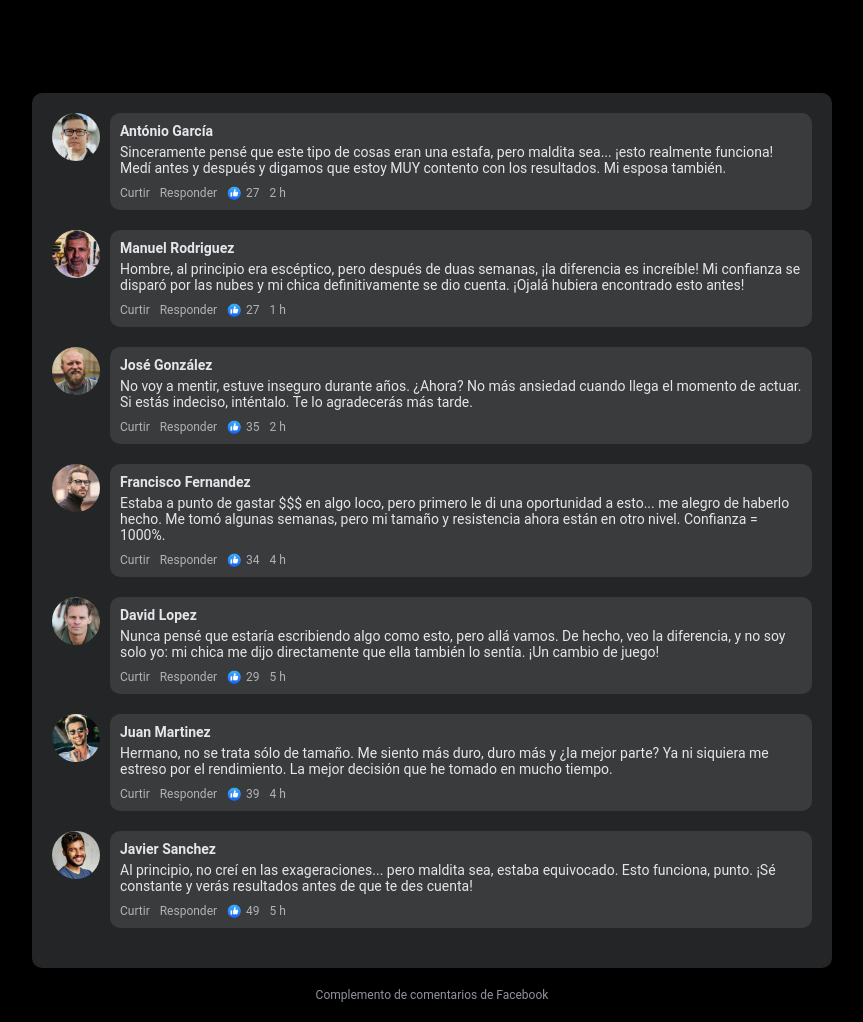
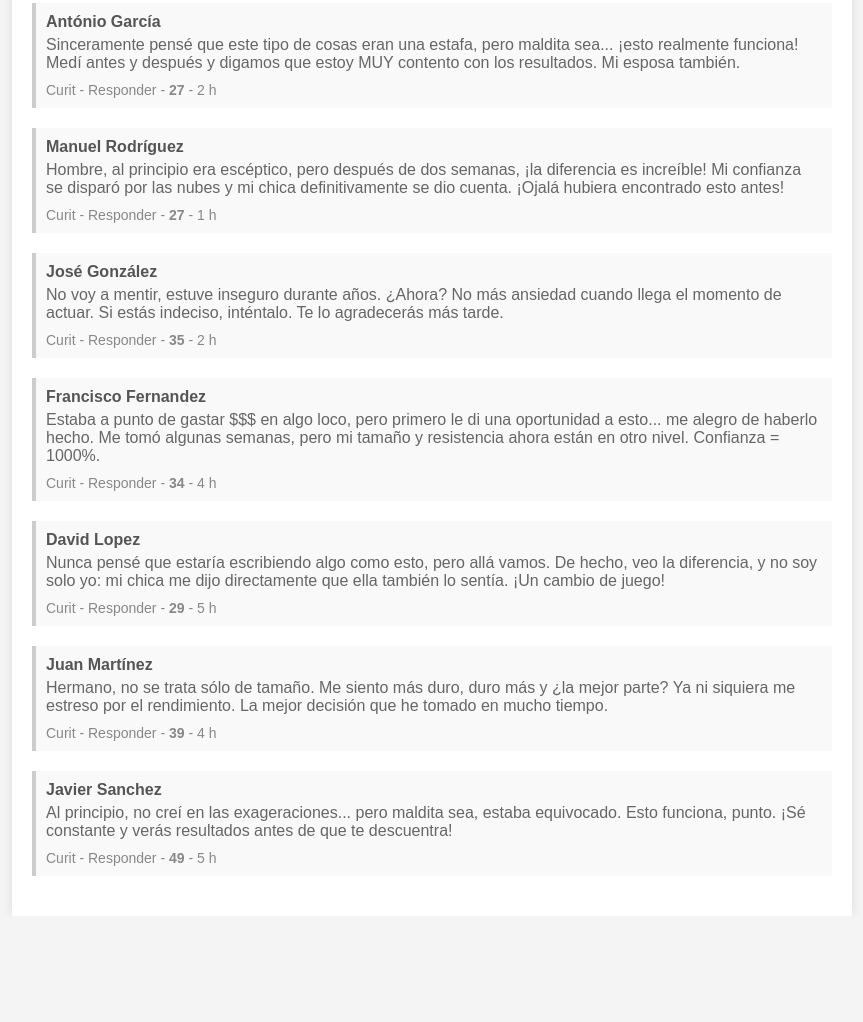
Before and after one commit to createmaxx/upmen.online, a plain HTML site: page new2/index.html in a window 1280 px wide. Shown: the part 397-1419 px from the top of the page, without its empty margins (208-1071 px from the left). After the commit the page ends 1313 px from the top, so only its background shows below. Drawn offline with Linux system fonts and the light colour scheme.

Commit message:
Update index.html

```diff
--- a/new2/index.html
+++ b/new2/index.html
@@ -1,231 +1,106 @@
 <!DOCTYPE html>
-<html lang="en">
+<html lang="es">
 <head>
     <meta charset="UTF-8">
     <meta name="viewport" content="width=device-width, initial-scale=1.0">
-    <meta name="description" content="Descrição">
-    <title>Means Health</title>
+    <title>Tu Video ya ha comenzado</title>
     <style>
         body {
-            font-family: Roboto, sans-serif;
-            background: #000;
-            color: #fff;
+            font-family: Arial, sans-serif;
+            background-color: #f4f4f4;
+            color: #333;
             margin: 0;
             padding: 0;
-            overflow-x: hidden;
         }
         .container {
             max-width: 800px;
             margin: 0 auto;
             padding: 20px;
+            background-color: #fff;
+            box-shadow: 0 0 10px rgba(0, 0, 0, 0.1);
         }
-        .video-container {
-            position: relative;
-            width: 100%;
-            padding-top: 56.25%; /* Proporção 16:9 */
-            overflow: hidden;
+        h1 {
+            font-size: 24px;
+            color: #444;
+        }
+        .vsl-space {
+            background-color: #e0e0e0;
+            height: 300px;
+            display: flex;
+            align-items: center;
+            justify-content: center;
             margin-bottom: 20px;
-            background: #000;
-            border-radius: 10px;
         }
-        .video-container iframe {
-            position: absolute;
-            top: 0;
-            left: 0;
-            width: 100%;
-            height: 100%;
-            border: none;
-            border-radius: 10px;
+        .vsl-space span {
+            font-size: 20px;
+            color: #666;
         }
-        .comments {
+        .comment-section {
             margin-top: 20px;
-            background: #242526;
-            border-radius: 10px;
-            padding: 20px;
         }
         .comment {
-            display: flex;
             margin-bottom: 20px;
+            padding: 10px;
+            background-color: #f9f9f9;
+            border-left: 4px solid #ccc;
         }
-        .comment img {
-            width: 48px;
-            height: 48px;
-            border-radius: 50%;
-            margin-right: 10px;
+        .comment-author {
+            font-weight: bold;
+            color: #555;
         }
         .comment-content {
-            flex: 1;
-            background: #3a3b3c;
-            padding: 10px;
-            border-radius: 10px;
+            margin-top: 5px;
+            color: #666;
         }
-        .comment-content .username {
-            font-weight: bold;
-            color: #e4e6eb;
+        .comment-response {
+            margin-top: 10px;
             font-size: 14px;
-        }
-        .comment-content .text {
-            margin-top: 5px;
-            font-size: 14px;
-            color: #e4e6eb;
-        }
-        .comment-actions {
-            display: flex;
-            align-items: center;
-            margin-top: 10px;
-            font-size: 12px;
-            color: #b0b3b8;
-        }
-        .comment-actions span {
-            margin-right: 10px;
-            cursor: pointer;
-        }
-        .comment-actions span:hover {
-            text-decoration: underline;
-        }
-        .comment-actions .likes {
-            display: flex;
-            align-items: center;
-        }
-        .comment-actions .likes img {
-            width: 14px;
-            height: 14px;
-            margin-right: 5px;
-        }
-        .footer {
-            text-align: center;
-            margin-top: 20px;
-            font-size: 12px;
-            color: #90949c;
+            color: #888;
         }
     </style>
 </head>
 <body>
     <div class="container">
-        <!-- Espaço para o VSL -->
-        <div class="video-container">
+        <h1>Tu Video ya ha comenzado.</h1>
+        <div class="vsl-space">
         <script type="text/javascript" id="scr_67aeb6fa9b8b0a6c86fc2883"> var s=document.createElement("script"); s.src="https://scripts.converteai.net/c4327551-93d5-4b51-878b-74bdcdddd74b/ab-test/67aeb6fa9b8b0a6c86fc2883/player.js", s.async=!0,document.head.appendChild(s); </script>
         </div>
-
-        <!-- Comentários do Facebook -->
-        <div class="comments">
+        <div class="comment-section">
             <div class="comment">
-                <img src="images/knXdBz9702182.jpeg" alt="António García">
-                <div class="comment-content">
-                    <div class="username">António García</div>
-                    <div class="text">Sinceramente pensé que este tipo de cosas eran una estafa, pero maldita sea... ¡esto realmente funciona! Medí antes y después y digamos que estoy MUY contento con los resultados. Mi esposa también.</div>
-                    <div class="comment-actions">
-                        <span>Curtir</span>
-                        <span>Responder</span>
-                        <div class="likes">
-                            <img src="images/fblike.webp" alt="likes">
-                            <span>27</span>
-                        </div>
-                        <span>2 h</span>
-                    </div>
-                </div>
+                <div class="comment-author">António García</div>
+                <div class="comment-content">Sinceramente pensé que este tipo de cosas eran una estafa, pero maldita sea... ¡esto realmente funciona! Medí antes y después y digamos que estoy MUY contento con los resultados. Mi esposa también.</div>
+                <div class="comment-response">Curit - Responder - <strong>27</strong> - 2 h</div>
             </div>
             <div class="comment">
-                <img src="images/kKbcjJ9702182.jpeg" alt="Manuel Rodriguez">
-                <div class="comment-content">
-                    <div class="username">Manuel Rodriguez</div>
-                    <div class="text">Hombre, al principio era escéptico, pero después de duas semanas, ¡la diferencia es increíble! Mi confianza se disparó por las nubes y mi chica definitivamente se dio cuenta. ¡Ojalá hubiera encontrado esto antes!</div>
-                    <div class="comment-actions">
-                        <span>Curtir</span>
-                        <span>Responder</span>
-                        <div class="likes">
-                            <img src="images/fblike.webp" alt="likes">
-                            <span>27</span>
-                        </div>
-                        <span>1 h</span>
-                    </div>
-                </div>
+                <div class="comment-author">Manuel Rodríguez</div>
+                <div class="comment-content">Hombre, al principio era escéptico, pero después de dos semanas, ¡la diferencia es increíble! Mi confianza se disparó por las nubes y mi chica definitivamente se dio cuenta. ¡Ojalá hubiera encontrado esto antes!</div>
+                <div class="comment-response">Curit - Responder - <strong>27</strong> - 1 h</div>
             </div>
             <div class="comment">
-                <img src="images/pkvdFI9702182.jpeg" alt="José González">
-                <div class="comment-content">
-                    <div class="username">José González</div>
-                    <div class="text">No voy a mentir, estuve inseguro durante años. ¿Ahora? No más ansiedad cuando llega el momento de actuar. Si estás indeciso, inténtalo. Te lo agradecerás más tarde.</div>
-                    <div class="comment-actions">
-                        <span>Curtir</span>
-                        <span>Responder</span>
-                        <div class="likes">
-                            <img src="images/fblike.webp" alt="likes">
-                            <span>35</span>
-                        </div>
-                        <span>2 h</span>
-                    </div>
-                </div>
+                <div class="comment-author">José González</div>
+                <div class="comment-content">No voy a mentir, estuve inseguro durante años. ¿Ahora? No más ansiedad cuando llega el momento de actuar. Si estás indeciso, inténtalo. Te lo agradecerás más tarde.</div>
+                <div class="comment-response">Curit - Responder - <strong>35</strong> - 2 h</div>
             </div>
             <div class="comment">
-                <img src="images/YMGuyi9702182.jpeg" alt="Francisco Fernandez">
-                <div class="comment-content">
-                    <div class="username">Francisco Fernandez</div>
-                    <div class="text">Estaba a punto de gastar $$$ en algo loco, pero primero le di una oportunidad a esto... me alegro de haberlo hecho. Me tomó algunas semanas, pero mi tamaño y resistencia ahora están en otro nivel. Confianza = 1000%.</div>
-                    <div class="comment-actions">
-                        <span>Curtir</span>
-                        <span>Responder</span>
-                        <div class="likes">
-                            <img src="images/fblike.webp" alt="likes">
-                            <span>34</span>
-                        </div>
-                        <span>4 h</span>
-                    </div>
-                </div>
+                <div class="comment-author">Francisco Fernandez</div>
+                <div class="comment-content">Estaba a punto de gastar $$$ en algo loco, pero primero le di una oportunidad a esto... me alegro de haberlo hecho. Me tomó algunas semanas, pero mi tamaño y resistencia ahora están en otro nivel. Confianza = 1000%.</div>
+                <div class="comment-response">Curit - Responder - <strong>34</strong> - 4 h</div>
             </div>
             <div class="comment">
-                <img src="images/pcCbiy9702182.jpeg" alt="David Lopez">
-                <div class="comment-content">
-                    <div class="username">David Lopez</div>
-                    <div class="text">Nunca pensé que estaría escribiendo algo como esto, pero allá vamos. De hecho, veo la diferencia, y no soy solo yo: mi chica me dijo directamente que ella también lo sentía. ¡Un cambio de juego!</div>
-                    <div class="comment-actions">
-                        <span>Curtir</span>
-                        <span>Responder</span>
-                        <div class="likes">
-                            <img src="images/fblike.webp" alt="likes">
-                            <span>29</span>
-                        </div>
-                        <span>5 h</span>
-                    </div>
-                </div>
+                <div class="comment-author">David Lopez</div>
+                <div class="comment-content">Nunca pensé que estaría escribiendo algo como esto, pero allá vamos. De hecho, veo la diferencia, y no soy solo yo: mi chica me dijo directamente que ella también lo sentía. ¡Un cambio de juego!</div>
+                <div class="comment-response">Curit - Responder - <strong>29</strong> - 5 h</div>
             </div>
             <div class="comment">
-                <img src="images/gXYRJP9702182.jpeg" alt="Juan Martinez">
-                <div class="comment-content">
-                    <div class="username">Juan Martinez</div>
-                    <div class="text">Hermano, no se trata sólo de tamaño. Me siento más duro, duro más y ¿la mejor parte? Ya ni siquiera me estreso por el rendimiento. La mejor decisión que he tomado en mucho tiempo.</div>
-                    <div class="comment-actions">
-                        <span>Curtir</span>
-                        <span>Responder</span>
-                        <div class="likes">
-                            <img src="images/fblike.webp" alt="likes">
-                            <span>39</span>
-                        </div>
-                        <span>4 h</span>
-                    </div>
-                </div>
+                <div class="comment-author">Juan Martínez</div>
+                <div class="comment-content">Hermano, no se trata sólo de tamaño. Me siento más duro, duro más y ¿la mejor parte? Ya ni siquiera me estreso por el rendimiento. La mejor decisión que he tomado en mucho tiempo.</div>
+                <div class="comment-response">Curit - Responder - <strong>39</strong> - 4 h</div>
             </div>
             <div class="comment">
-                <img src="images/wlnyWl9702182.jpeg" alt="Javier Sanchez">
-                <div class="comment-content">
-                    <div class="username">Javier Sanchez</div>
-                    <div class="text">Al principio, no creí en las exageraciones... pero maldita sea, estaba equivocado. Esto funciona, punto. ¡Sé constante y verás resultados antes de que te des cuenta!</div>
-                    <div class="comment-actions">
-                        <span>Curtir</span>
-                        <span>Responder</span>
-                        <div class="likes">
-                            <img src="images/fblike.webp" alt="likes">
-                            <span>49</span>
-                        </div>
-                        <span>5 h</span>
-                    </div>
-                </div>
+                <div class="comment-author">Javier Sanchez</div>
+                <div class="comment-content">Al principio, no creí en las exageraciones... pero maldita sea, estaba equivocado. Esto funciona, punto. ¡Sé constante y verás resultados antes de que te descuentra!</div>
+                <div class="comment-response">Curit - Responder - <strong>49</strong> - 5 h</div>
             </div>
-        </div>
-
-        <!-- Rodapé -->
-        <div class="footer">
-            Complemento de comentarios de Facebook
         </div>
     </div>
 </body>
```
